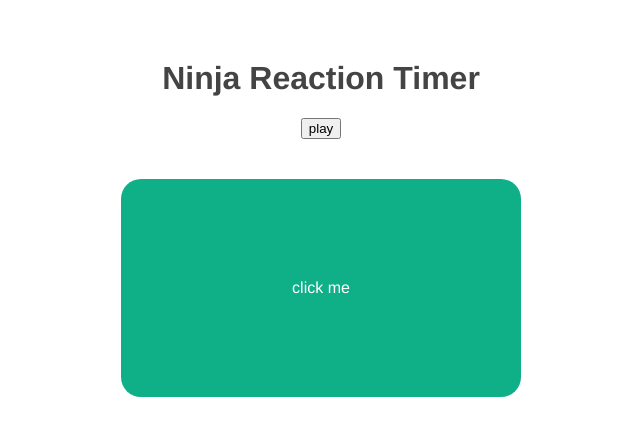
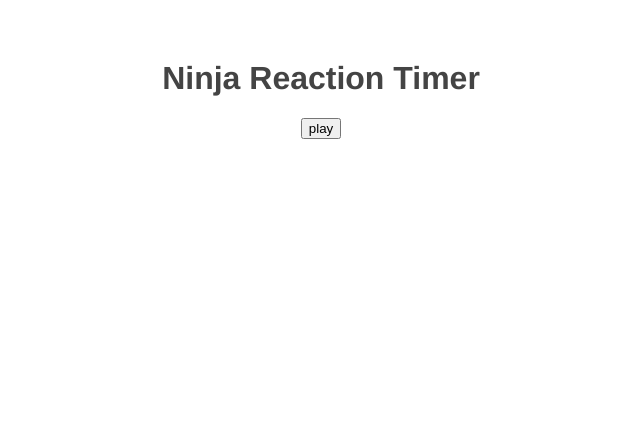
Before and after one commit to atypic-molly/reaction-timer, a Vue app: page / in a window 1280 px wide. Shown: the top 436 px of the page, without its empty margins (319-959 px from the left). Built offline with nearby package versions, Linux system fonts and the light colour scheme.

Commit message:
passing in delay

```diff
--- a/src/App.vue
+++ b/src/App.vue
@@ -1,7 +1,7 @@
 <template>
   <h1>Ninja Reaction Timer</h1>
   <button @click="start">play</button>
-  <Block />
+  <Block v-if="isPLaying" :delay="delay" />
 </template>
 
 <!--data is an object that returns functions-->
@@ -20,7 +20,6 @@ export default {
     start() {
       this.delay = 2000 + Math.random() * 5000
       this.isPLaying = true
-      console.log(this.delay)
     }
   }
 }
```
